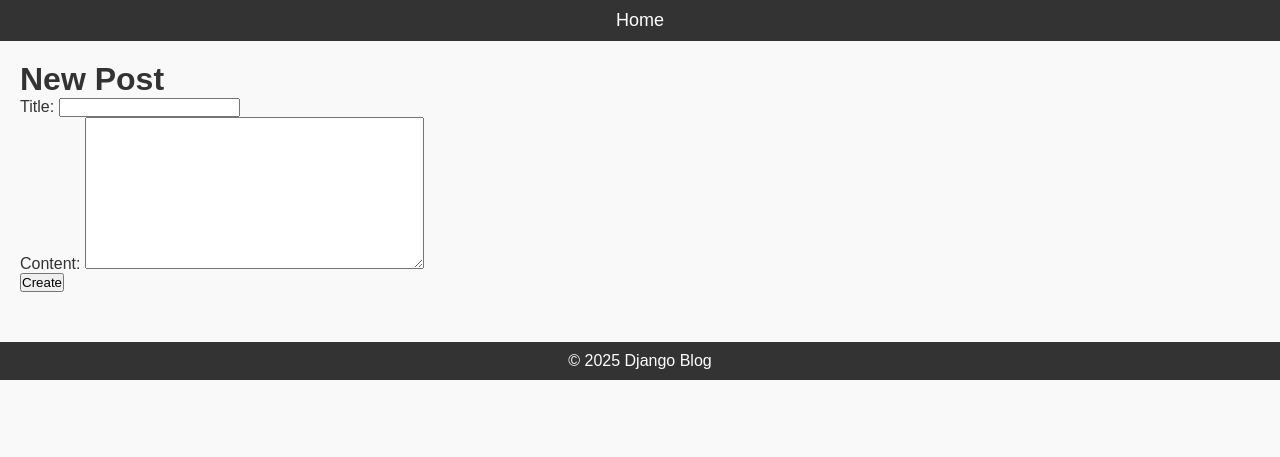
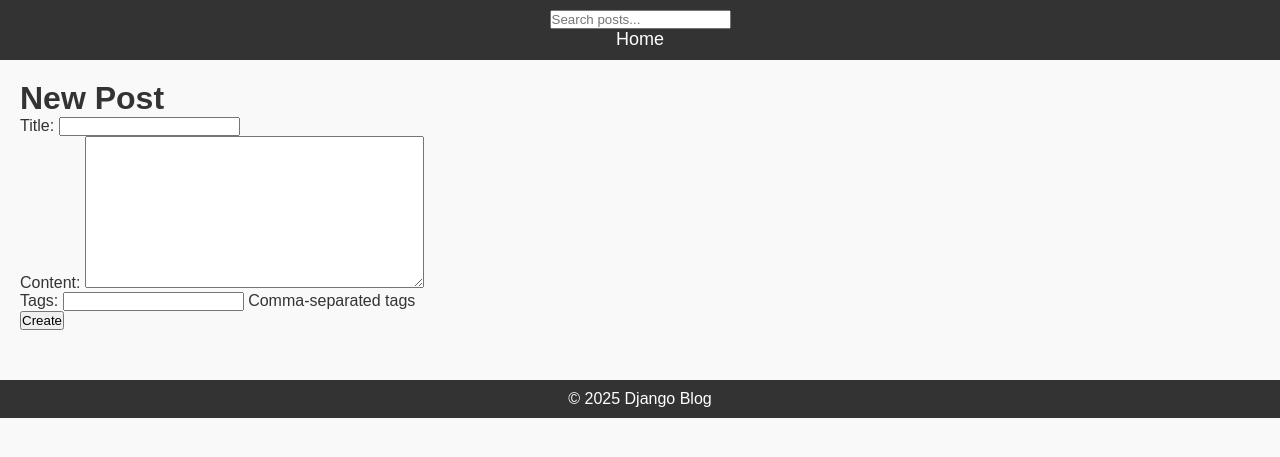
Before and after one commit to BMwendwaM/Alx_DjangoLearnLab, a Django app: page /post/new/ in a window 1280 px wide. Shown: the top 457 px of the page. Run offline with Django 5.2, Linux system fonts and the light colour scheme; the visitor is signed in with stand-in values (Sample User, id 1); parts of the project's set-up code (start-up, migrations or seed data) failed here and were passed over.

Commit message:
Add tagging and searching features in blog app.

```diff
--- a/django_blog/blog/forms.py
+++ b/django_blog/blog/forms.py
@@ -33,9 +33,12 @@ class ProfileUpdateForm(forms.ModelForm):
 # Form for Post Model
 
 class PostForm(forms.ModelForm):
+    # Tags field added.
+    tags = forms.CharField(required=False, help_text="Comma-separated tags")
+
     class Meta:
         model = Post
-        fields = ["title", "content"]
+        fields = ["title", "content", "tags"]
 
 
 # Comment Form
--- a/django_blog/blog/models.py
+++ b/django_blog/blog/models.py
@@ -3,6 +3,7 @@ from django.db.models.signals import post_save
 from django.dispatch import receiver
 from django.contrib.auth.models import User
 from django.urls import reverse
+from taggit.managers import TaggableManager
 
 # Post model representing a blog post
 class Post(models.Model):
@@ -10,6 +11,9 @@ class Post(models.Model):
     content = models.TextField()
     published_date = models.DateTimeField(auto_now_add=True)
     author = models.ForeignKey(User, related_name="posts", on_delete=models.CASCADE)
+
+    # Tags using django-taggit
+    tags = TaggableManager(blank=True)
 
     def __str__(self):
         return self.title
@@ -48,3 +52,14 @@ class Comment(models.Model):
 
     def __str__(self):
         return f"Comment by {self.author.username} on {self.post.title}"
+
+
+
+# TAG model representing tags for blog posts
+
+#class Tag(models.Model):
+#    name = models.CharField(max_length=50, unique=True)
+#    posts = models.ManyToManyField(Post, related_name="tags", blank=True)
+#
+#    def __str__(self):
+#        return self.name
--- a/django_blog/blog/templates/blog/base.html
+++ b/django_blog/blog/templates/blog/base.html
@@ -6,11 +6,17 @@
     <title>{% block title %}Django Blog Bonnie{% endblock %}</title>
 
     {% load static %}
-
     <link rel="stylesheet" href="{% static 'css/styles.css' %}">
 </head>
 <body>
+
 <header>
+    <!-- Search Bar -->
+    <form action="{% url 'search' %}" method="get">
+        <input type="text" name="q" placeholder="Search posts...">
+    </form>
+
+    <!-- Navigation -->
     <nav>
         <ul>
             <li><a href="{% url 'home' %}">Home</a></li>
@@ -18,9 +24,9 @@
     </nav>
 </header>
 
+<!-- Main Page Content -->
 <div class="content">
     {% block content %}
-        <!-- Page-specific content goes here -->
         <h1>Welcome to My Django Blog!</h1>
         <p>This is your home Bonnie.</p>
     {% endblock %}
--- a/django_blog/blog/urls.py
+++ b/django_blog/blog/urls.py
@@ -27,4 +27,10 @@ urlpatterns = [
     path("post/<int:pk>/comments/new/", views.CommentCreateView, name="add_comment"),
     path("comment/<int:pk>/update/", views.CommentUpdateView, name="update_comment"),
     path("comment/<int:pk>/delete/", views.CommentDeleteView, name="delete_comment"),
+
+    # Search URL
+    path("search/", views.search_posts, name="search"),
+
+    # By tag URL
+    path('tag/<slug:tag_slug>/', views.posts_by_tag, name='posts-by-tag'),
 ]
--- a/django_blog/blog/views.py
+++ b/django_blog/blog/views.py
@@ -6,6 +6,9 @@
 from django.urls import reverse_lazy
 from django.views.generic import ListView, DetailView, CreateView, UpdateView, DeleteView
 from django.contrib.auth.mixins import LoginRequiredMixin, UserPassesTestMixin
+from django.db.models import Q
+from taggit.models import Tag
+
 
 
 
@@ -162,3 +165,27 @@
         return redirect("post_detail", pk=comment.post.pk)
 
     return render(request, "blog/comment_delete.html", {"comment": comment})
+
+
+# Search View - by multiple parameters
+
+def search_posts(request):
+    query = request.GET.get("q")
+    results = []
+
+    if query:
+        results = Post.objects.filter(
+            Q(title__icontains=query) |
+            Q(content__icontains=query) |
+            Q(tags__name__icontains=query)
+        ).distinct()
+
+    return render(request, "blog/search_results.html", {"query": query, "results": results})
+
+# View to filter posts by tag
+
+
+def posts_by_tag(request, tag_slug):
+    tag = Tag.objects.get(slug=tag_slug)
+    posts = Post.objects.filter(tags__in=[tag])
+    return render(request, "blog/posts_by_tag.html", {"tag": tag, "posts": posts})
--- a/django_blog/django_blog/settings.py
+++ b/django_blog/django_blog/settings.py
@@ -60,6 +60,7 @@ INSTALLED_APPS = [
     'django.contrib.staticfiles',
     'blog.apps.BlogConfig',
     'rest_framework',
+    'taggit',
 ]
 
 MIDDLEWARE = [
```
Also changed, not shown: django_blog/blog/templates/blog/post_detail.html (+8 -0 lines), django_blog/blog/templates/blog/search_results.html (added, +7 -0 lines), django_blog/README.md, django_blog/blog/migrations/0004_tag.py (added), django_blog/blog/migrations/0005_post_tags_delete_tag.py (added). Lines whose indentation alone changed are shown as unchanged.
